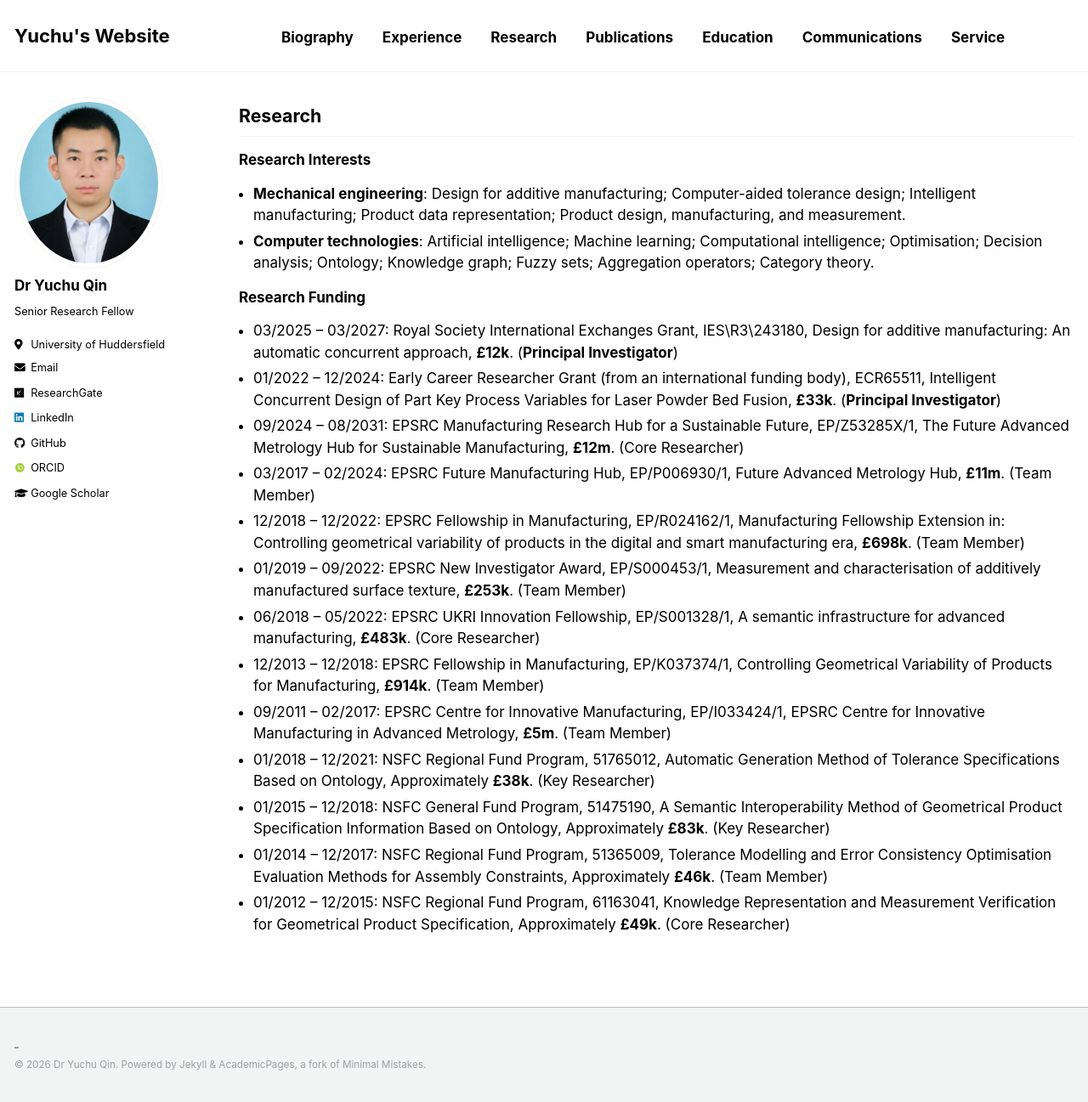
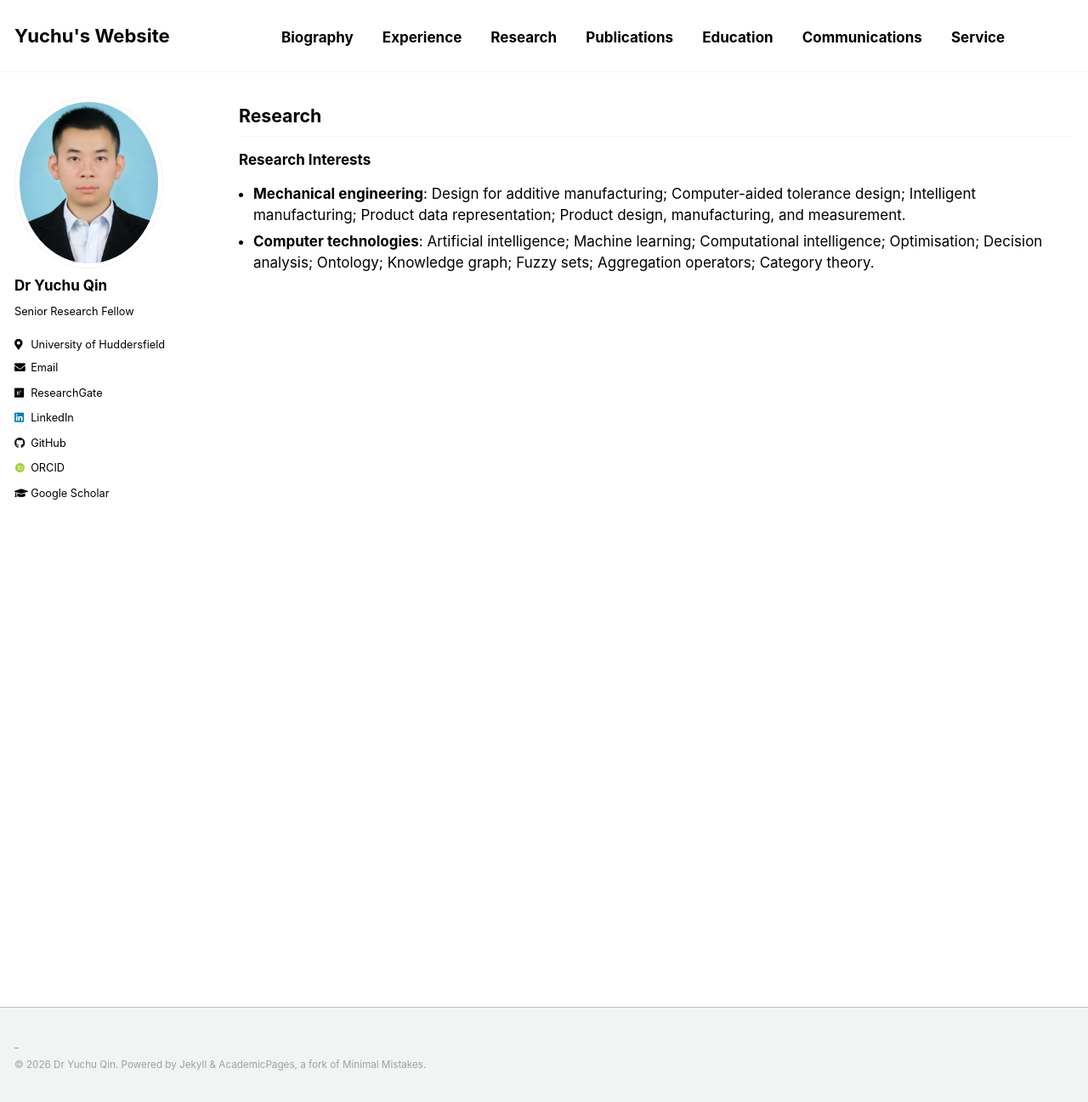
Before and after one commit to yuchu-qin/yuchu-qin.github.io, a Jekyll site: the page built from _pages/research.md, in a window 1280 px wide and 1297 px high. Shown: the whole window at 85% size. Built offline with Jekyll 4.4.1, drawn with Linux system fonts in a browser that asks for light colours; some web fonts are replaced; our own code applies the rules of GitHub Pages for plain Markdown files.

```diff
--- a/_pages/research.md
+++ b/_pages/research.md
@@ -7,18 +7,3 @@ author_profile: true
 ### Research Interests
 - **Mechanical engineering**: Design for additive manufacturing; Computer-aided tolerance design; Intelligent manufacturing; Product data representation; Product design, manufacturing, and measurement.
 - **Computer technologies**: Artificial intelligence; Machine learning; Computational intelligence; Optimisation; Decision analysis; Ontology; Knowledge graph; Fuzzy sets; Aggregation operators; Category theory.
-
-### Research Funding
-- 03/2025 – 03/2027: Royal Society International Exchanges Grant, IES\R3\243180, Design for additive manufacturing: An automatic concurrent approach, **£12k**. (**Principal Investigator**)
-- 01/2022 – 12/2024: Early Career Researcher Grant (from an international funding body), ECR65511, Intelligent Concurrent Design of Part Key Process Variables for Laser Powder Bed Fusion, **£33k**. (**Principal Investigator**)
-- 09/2024 – 08/2031: EPSRC Manufacturing Research Hub for a Sustainable Future, EP/Z53285X/1, The Future Advanced Metrology Hub for Sustainable Manufacturing, **£12m**. (Core Researcher)
-- 03/2017 – 02/2024: EPSRC Future Manufacturing Hub, EP/P006930/1, Future Advanced Metrology Hub, **£11m**. (Team Member)
-- 12/2018 – 12/2022: EPSRC Fellowship in Manufacturing, EP/R024162/1, Manufacturing Fellowship Extension in: Controlling geometrical variability of products in the digital and smart manufacturing era, **£698k**. (Team Member)
-- 01/2019 – 09/2022: EPSRC New Investigator Award, EP/S000453/1, Measurement and characterisation of additively manufactured surface texture, **£253k**. (Team Member)
-- 06/2018 – 05/2022: EPSRC UKRI Innovation Fellowship, EP/S001328/1, A semantic infrastructure for advanced manufacturing, **£483k**. (Core Researcher)
-- 12/2013 – 12/2018: EPSRC Fellowship in Manufacturing, EP/K037374/1, Controlling Geometrical Variability of Products for Manufacturing, **£914k**. (Team Member)
-- 09/2011 – 02/2017: EPSRC Centre for Innovative Manufacturing, EP/I033424/1, EPSRC Centre for Innovative Manufacturing in Advanced Metrology, **£5m**. (Team Member)
-- 01/2018 – 12/2021: NSFC Regional Fund Program, 51765012, Automatic Generation Method of Tolerance Specifications Based on Ontology, Approximately **£38k**. (Key Researcher)
-- 01/2015 – 12/2018: NSFC General Fund Program, 51475190, A Semantic Interoperability Method of Geometrical Product Specification Information Based on Ontology, Approximately **£83k**. (Key Researcher)
-- 01/2014 – 12/2017: NSFC Regional Fund Program, 51365009, Tolerance Modelling and Error Consistency Optimisation Evaluation Methods for Assembly Constraints, Approximately **£46k**. (Team Member)
-- 01/2012 – 12/2015: NSFC Regional Fund Program, 61163041, Knowledge Representation and Measurement Verification for Geometrical Product Specification, Approximately **£49k**. (Core Researcher)
```
